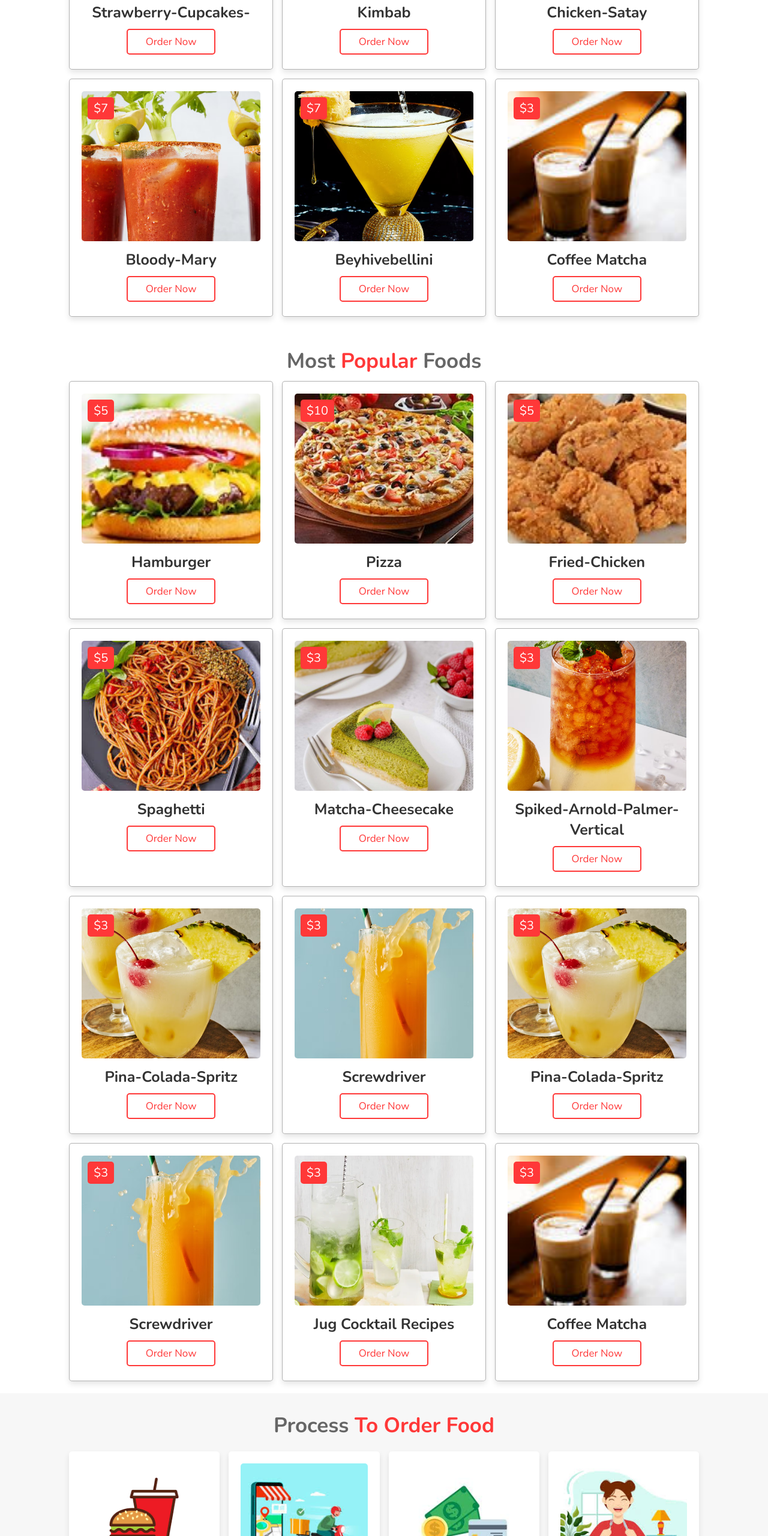
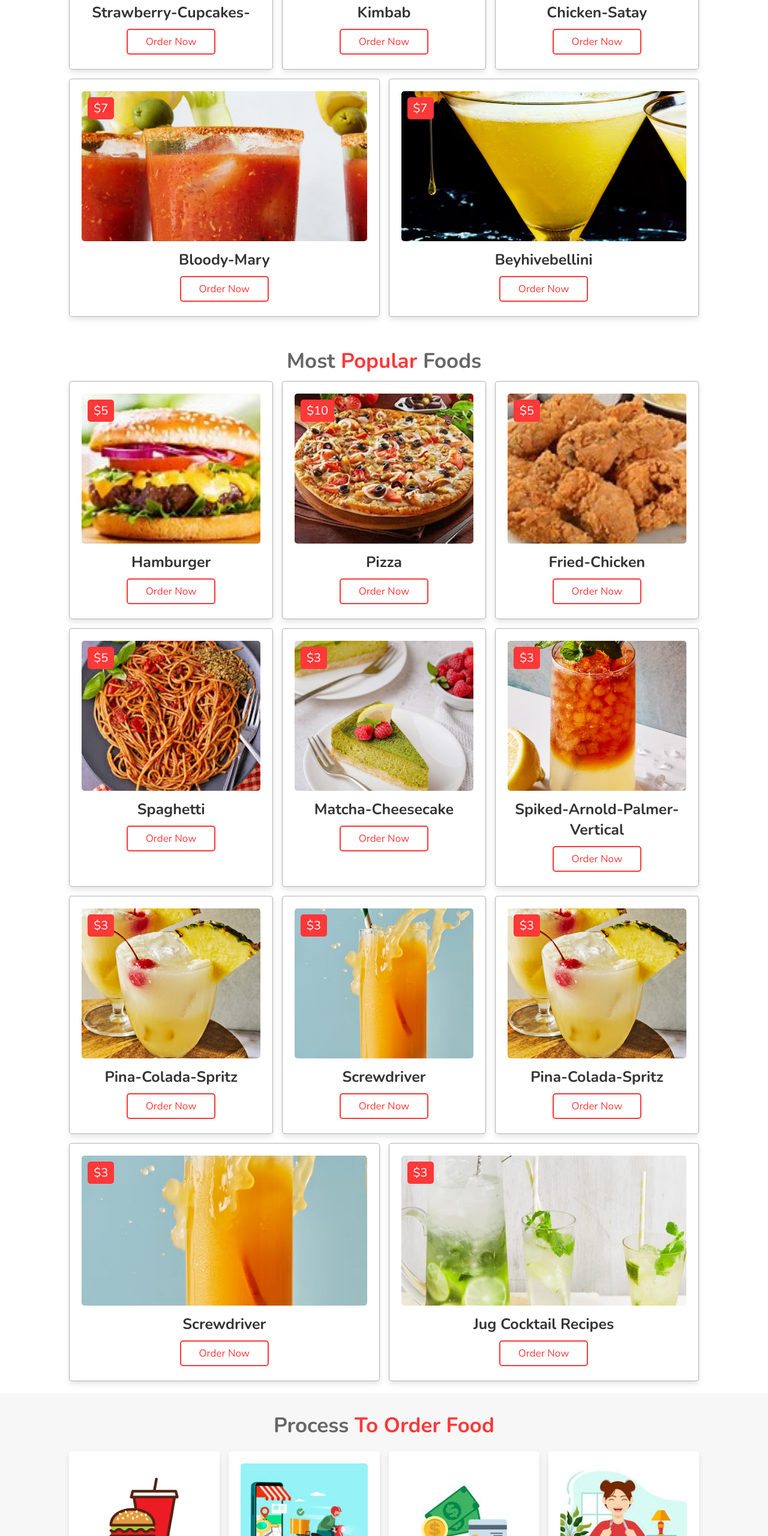
Before and after one commit to mealea405/Website-Food, a plain HTML site: page index.html in a window 1280 px wide. Shown: the part 1580-4140 px from the top of the page at 60% size. Drawn offline with nearby package versions, Linux system fonts and the light colour scheme; files whose address does not match are found by name.

Commit message:
Update index.html

```diff
--- a/index.html
+++ b/index.html
@@ -110,12 +110,6 @@
                 <h3>Beyhivebellini</h3>
                 <a href="#" class="btn">order now</a>
             </div>
-            <div class="box">
-                <span class="price">$3 </span>
-                <img src="Images/Caffe mocha.jpeg" alt="">
-                <h3>Coffee Matcha</h3>
-            <a href="#" class="btn">order now</a>
-         </div>
         </div>
 
 </section>
@@ -195,12 +189,6 @@
             <span class="price">$3 </span>
             <img src="Images/Jug cocktail recipes.png" alt="">
             <h3>Jug cocktail recipes</h3>
-            <a href="#" class="btn">order now</a>
-         </div>
-        <div class="box">
-            <span class="price">$3 </span>
-            <img src="Images/Caffe mocha.jpeg" alt="">
-            <h3>Coffee Matcha</h3>
             <a href="#" class="btn">order now</a>
          </div>
         </div>
@@ -304,13 +292,6 @@
                 <a href="#" class="btn">order now</a>
             </div>
         </div>
-        <div class="box">
-            <img src="Images/Caffe mocha.jpeg" alt="">
-            <div class="content">
-                <h3>Coffee Mocha</h3>
-                <p>Soft pancakes topped with fresh strawberries, honey, and whipped cream. Sweet, tangy, and totally delicious!</p>
-                <a href="#" class="btn">order now</a>
-            </div>
         </div>
        </div>
 
```
